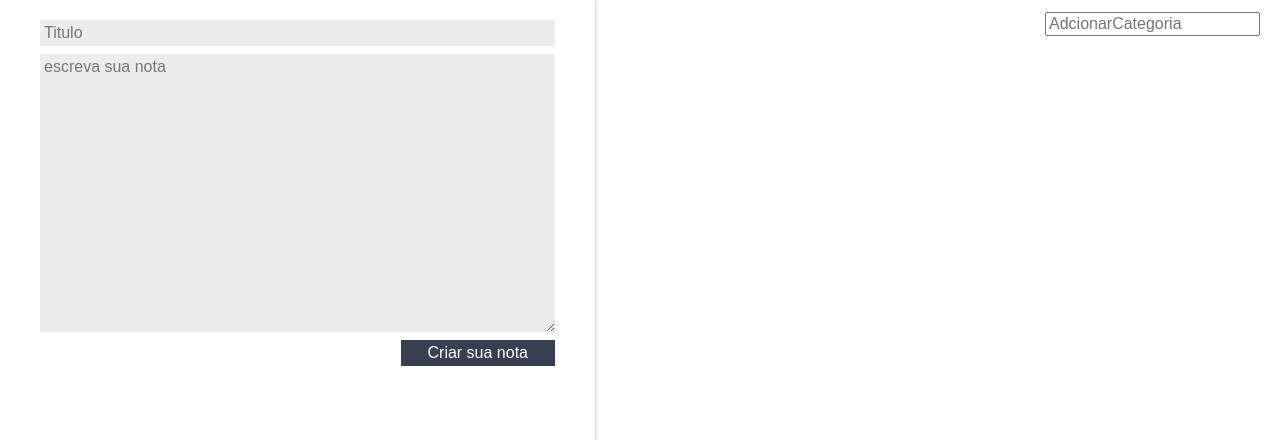
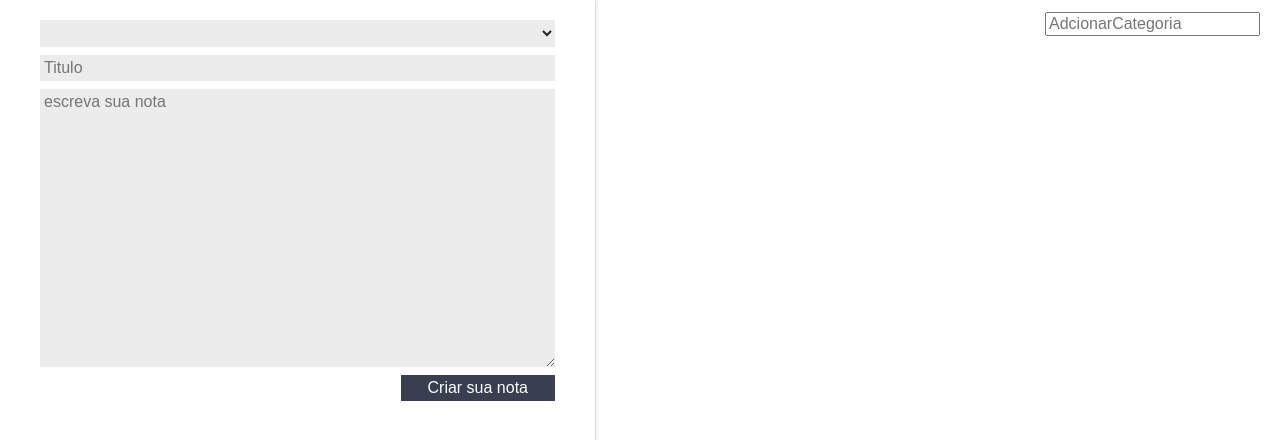
Before and after one commit to LucasMeyble/alura, a React (Create React App) app in the folder entendendo_react/ceep/: page / in a window 1280 px wide. Shown: the top 440 px of the page. Built offline with nearby package versions, Linux system fonts and the light colour scheme.

Commit message:
seguindo padrões - select de categorias no form

```diff
--- a/entendendo_react/ceep/src/App.js
+++ b/entendendo_react/ceep/src/App.js
@@ -40,7 +40,7 @@
   render(){
     return (
       <section className='conteudo'>
-        <FormularioCadastro criarNota={this.criarNota.bind(this)}/>
+        <FormularioCadastro categorias={this.state.categorias} criarNota={this.criarNota.bind(this)}/>
         <main className='conteudo-principal'>
         <ListaCategorias
           adcionarCategoria={this.adcionarCategoria.bind(this)}
--- a/entendendo_react/ceep/src/components/FormularioCadastro/FormularioCadastro.jsx
+++ b/entendendo_react/ceep/src/components/FormularioCadastro/FormularioCadastro.jsx
@@ -31,6 +31,11 @@
             <form className='form-cadastro'
                 onSubmit={this._criarNota.bind(this)}
             >
+                <select className='form-cadastro_input'>
+                    {this.props.categorias.map((categoria) => {
+                        return <option>{categoria}</option>
+                    })}
+                </select>
                 <input
                     className='form-cadastro_input'
                     type="text"
```
